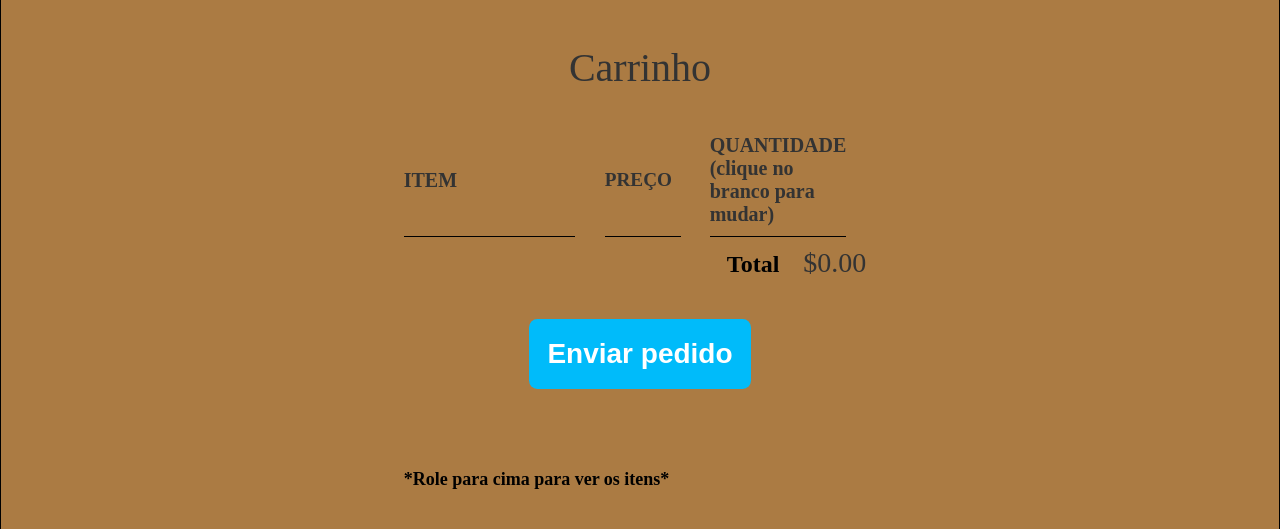
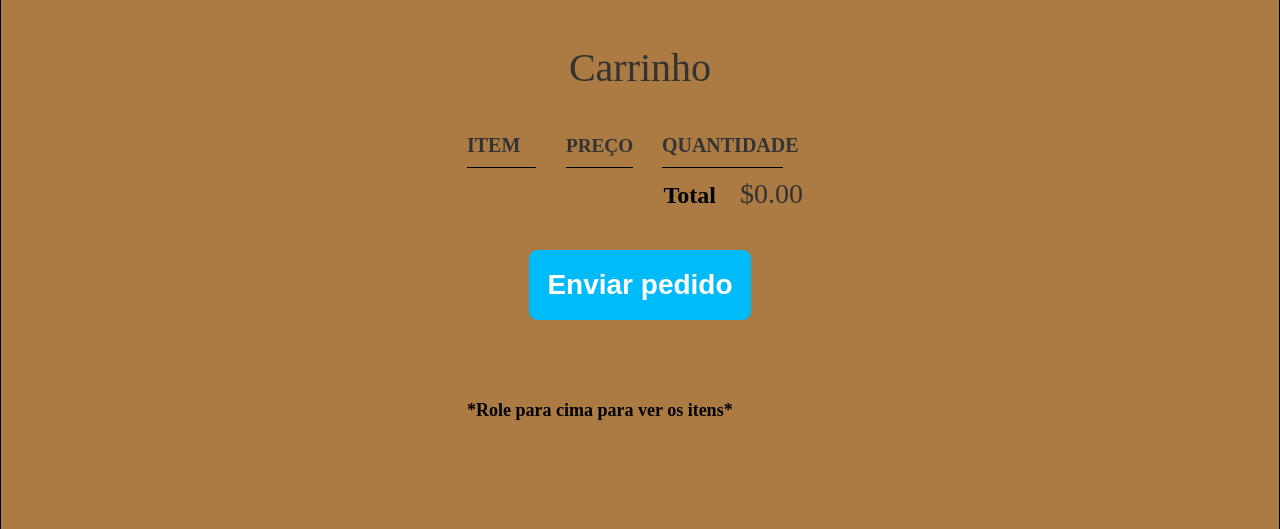
Before and after one commit to AlexPereiraChaves/Ki_delicia, a plain HTML site: page cardapio.html in a window 1280 px wide. Shown: the part 1820-2349 px from the top of the page. Drawn offline with nearby package versions, Linux system fonts and the light colour scheme.

Commit message:
Update cardapio.html

```diff
--- a/cardapio.html
+++ b/cardapio.html
@@ -149,7 +149,7 @@
                 <div class="cart-row">
                     <span class="cart-item cart-header cart-column">ITEM</span>
                     <span class="cart-price cart-header cart-column">PREÇO</span>
-                    <span class="cart-quantity cart-header cart-column">QUANTIDADE<br>(clique no branco para mudar)</span>
+                    <span class="cart-quantity cart-header cart-column">QUANTIDADE</span>
                 </div>
                 <div class="cart-items">
                 </div>
```
